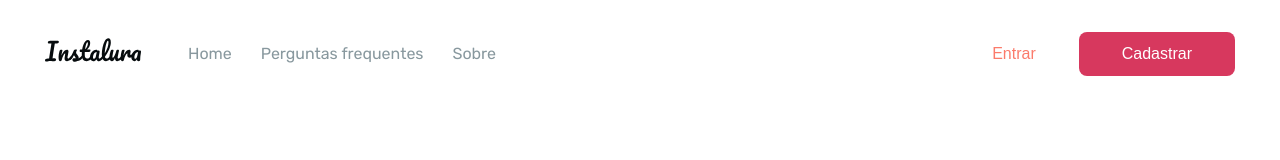
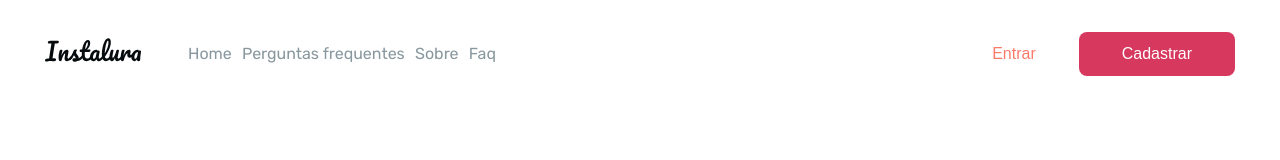
Before and after one commit to ReneSena/instalura, a Next.js app: page / in a window 1280 px wide. Shown: the top 160 px of the page. Built offline with nearby package versions, Linux system fonts and the light colour scheme.

Commit message:
feat(create component link): create of component link and integration with component Button and Text

```diff
--- a/pages/index.js
+++ b/pages/index.js
@@ -35,7 +35,7 @@ export default function Home() {
 				{(propsModal) => <FormCadastro propsModal={propsModal} />}
 			</Modal>
 
-			<Menu />
+			<Menu onCadastrarClick={() => setModalState(true)} />
 
 			<Grid.Container
 				marginTop={{
--- a/src/components/commons/Button/index.js
+++ b/src/components/commons/Button/index.js
@@ -1,5 +1,8 @@
+import React from 'react';
 import get from 'lodash/get';
 import styled, { css } from 'styled-components';
+import PropTypes from 'prop-types';
+import Link from '../Link';
 import { TextStyleVariantsMap } from '../../foundation/Text';
 import { breakpointsMedia } from '../../../theme/utils/breakpointsMedia';
 import { propToStyle } from '../../../theme/propToStyle';
@@ -20,7 +23,7 @@ const ButtonDefault = css`
 		get({ theme }, `colors.${variant}.contrastText`)};
 `;
 
-export const Button = styled.button`
+const ButtonWrapper = styled.button`
 	font-family: ${({ theme }) => theme.fontFamily};
 	padding: 12px 26px;
 	height: 44px;
@@ -62,3 +65,23 @@ export const Button = styled.button`
 	${propToStyle('margin')}
 	${propToStyle('display')}
 `;
+
+export function Button({ href, children, ...props }) {
+	const hasHref = Boolean(href);
+	const tag = hasHref ? Link : 'button';
+
+	return (
+		<ButtonWrapper as={tag} href={href} {...props}>
+			{children}
+		</ButtonWrapper>
+	);
+}
+
+Button.defaultProps = {
+	href: '',
+};
+
+Button.propTypes = {
+	href: PropTypes.string,
+	children: PropTypes.node.isRequired,
+};
--- /dev/null
+++ b/src/components/commons/Link/index.js
@@ -0,0 +1,34 @@
+import React from 'react';
+import PropTypes from 'prop-types';
+import NextLink from 'next/link';
+import styled from 'styled-components';
+import get from 'lodash/get';
+
+const StyledLink = styled.a`
+	color: inherit;
+	${({ theme, color }) =>
+		color
+			? `color : ${get(theme, `colors.${color}.color`)}`
+			: 'color: inherit;'};
+
+	text-decoration: none;
+	opacity: 1;
+	transition: opacity ${({ theme }) => theme.transition};
+	&:hover,
+	&:focus {
+		opacity: 0.5;
+	}
+`;
+
+export default function Link({ href, children, ...props }) {
+	return (
+		<NextLink href={href} passHref>
+			<StyledLink {...props}>{children}</StyledLink>
+		</NextLink>
+	);
+}
+
+Link.propTypes = {
+	href: PropTypes.string.isRequired,
+	children: PropTypes.node.isRequired,
+};
--- a/src/components/commons/Menu/index.js
+++ b/src/components/commons/Menu/index.js
@@ -1,10 +1,12 @@
 import React from 'react';
+import NextLink from 'next/link';
+import PropTypes from 'prop-types';
 import { Button } from '../Button';
 import { Logo } from '../../../theme/Logo';
 import { MenuWrapper } from './styles/MenuWrapper';
 import Text from '../../foundation/Text';
 
-export default function Menu() {
+export default function Menu({ onCadastrarClick }) {
 	const links = [
 		{
 			label: 'Home',
@@ -16,7 +18,11 @@ export default function Menu() {
 		},
 		{
 			label: 'Sobre',
-			url: '/sobre',
+			url: '/about',
+		},
+		{
+			label: 'Faq',
+			url: '/faq',
 		},
 	];
 
@@ -28,18 +34,26 @@ export default function Menu() {
 			<MenuWrapper.CentralSide as="ul">
 				{links.map((link) => (
 					<li key={link.url}>
-						<Text variant="paragraph1" tag="a" href={link.url}>
-							{link.label}
-						</Text>
+						<NextLink href={link.url}>
+							<Text variant="paragraph1" tag="a" href={link.url}>
+								{link.label}
+							</Text>
+						</NextLink>
 					</li>
 				))}
 			</MenuWrapper.CentralSide>
 			<MenuWrapper.RightSide>
-				<Button ghost variant="secondary.main">
+				<Button ghost variant="secondary.main" href="/app/login">
 					Entrar
 				</Button>
-				<Button variant="primary.main">Cadastrar</Button>
+				<Button variant="primary.main" onClick={onCadastrarClick}>
+					Cadastrar
+				</Button>
 			</MenuWrapper.RightSide>
 		</MenuWrapper>
 	);
 }
+
+Menu.propTypes = {
+	onCadastrarClick: PropTypes.func.isRequired,
+};
--- a/src/components/foundation/Text/index.js
+++ b/src/components/foundation/Text/index.js
@@ -4,6 +4,7 @@ import PropTypes from 'prop-types';
 import { get } from 'lodash';
 import { propToStyle } from '../../../theme/propToStyle';
 import { breakpointsMedia } from '../../../theme/utils/breakpointsMedia';
+import Link from '../../commons/Link';
 
 export const TextStyleVariantsMap = {
 	paragraph1: css`
@@ -57,7 +58,15 @@ const TextBase = styled.span`
 	${propToStyle('textAlign')}
 `;
 
-function Text({ tag, variant, children, ...props }) {
+function Text({ tag, variant, children, href, ...props }) {
+	if (href) {
+		return (
+			<TextBase as={Link} href={href} variant={variant} {...props}>
+				{children}
+			</TextBase>
+		);
+	}
+
 	return (
 		<TextBase variant={variant} as={tag} {...props}>
 			{children}
@@ -69,12 +78,14 @@ Text.defaultProps = {
 	tag: 'span',
 	variant: 'paragraph1',
 	children: null,
+	href: '',
 };
 
 Text.propTypes = {
 	tag: PropTypes.string,
 	variant: PropTypes.string,
 	children: PropTypes.node,
+	href: PropTypes.string,
 };
 
 export default Text;
```
